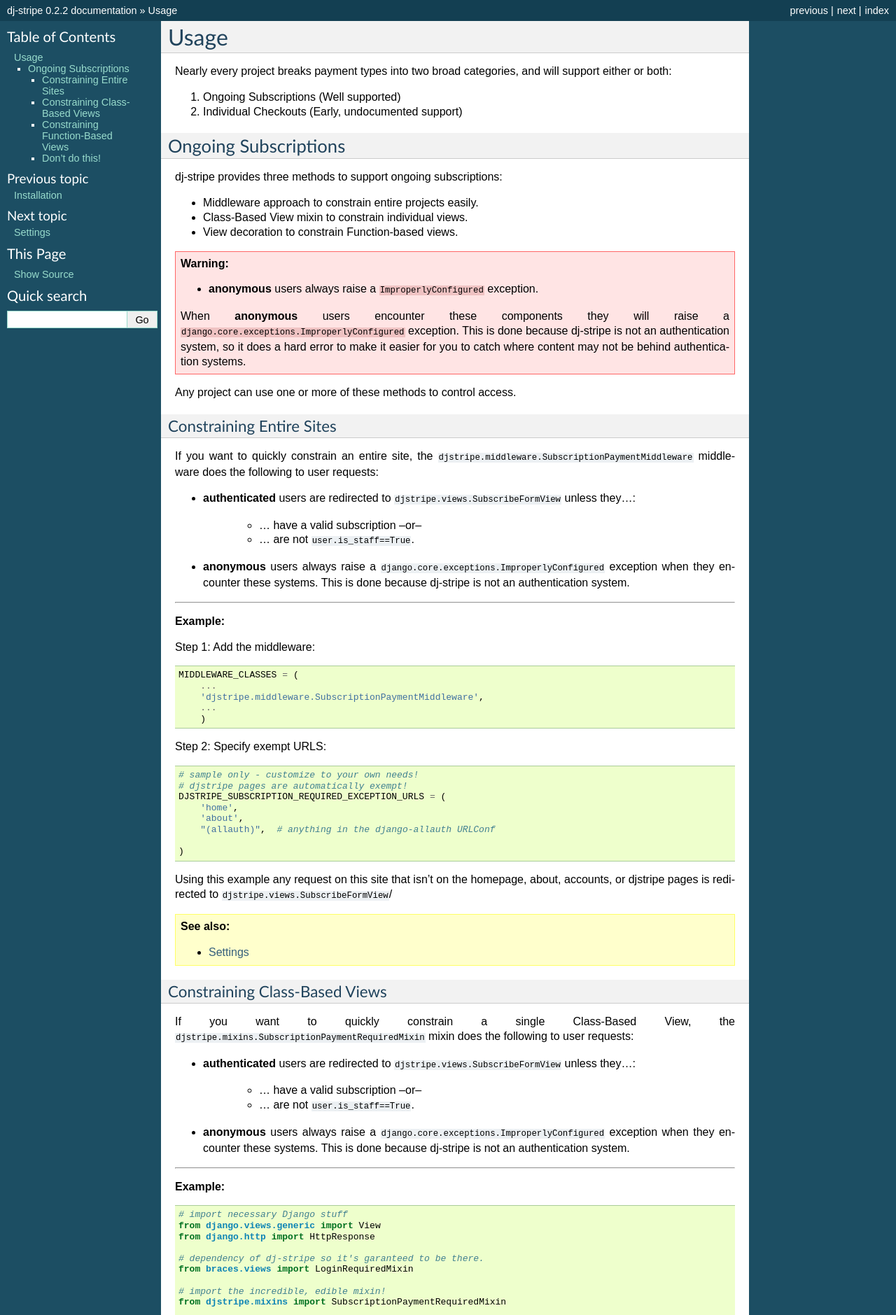
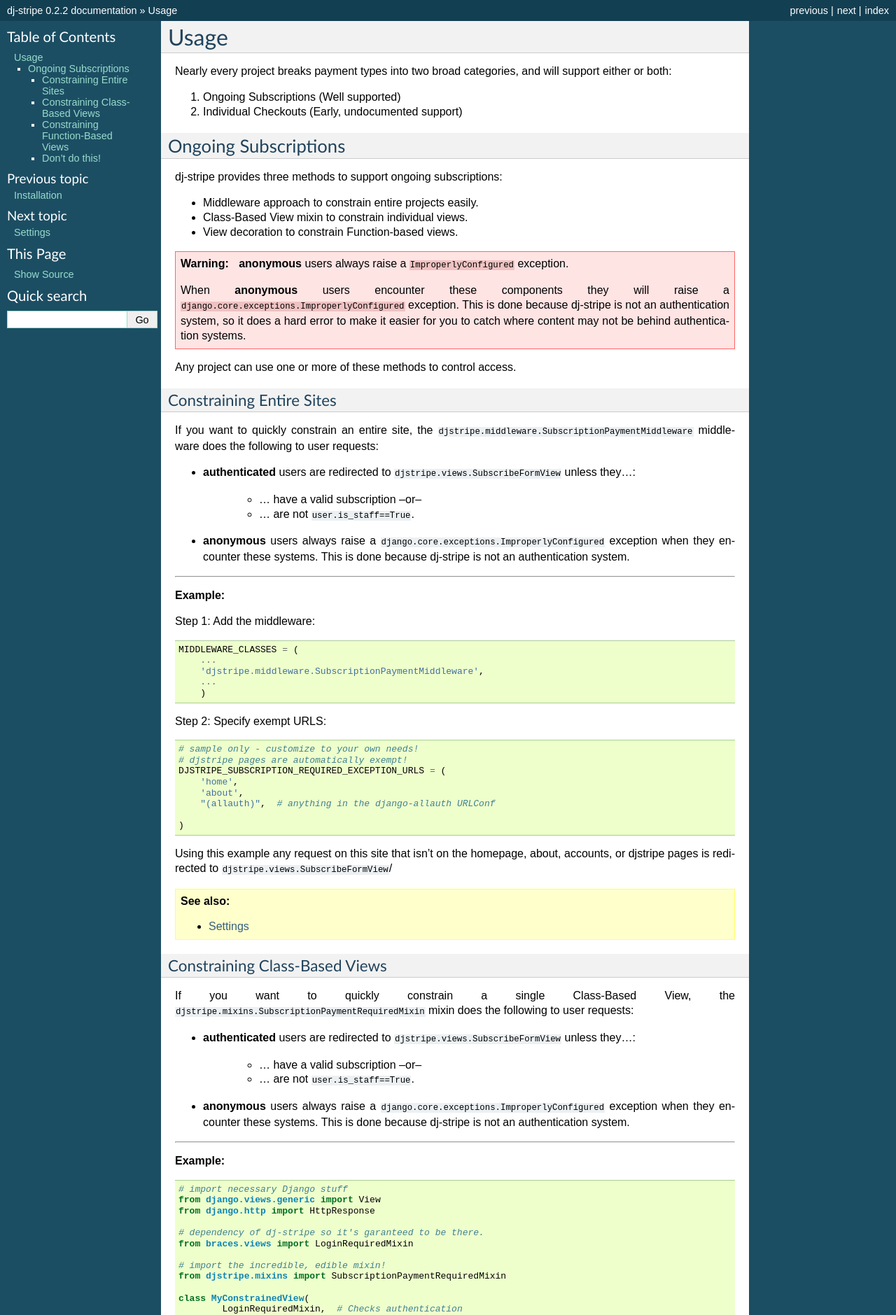
Before and after one commit to dj-stripe/dj-stripe, a Sphinx documentation site: the page built from docs/usage.rst, in a window 1280 px wide. Shown: the top 1879 px of the page at 70% size. Built offline with Sphinx 7.4.7, drawn with Linux system fonts in a browser that asks for light colours.

```diff
--- a/docs/usage.rst
+++ b/docs/usage.rst
@@ -16,7 +16,7 @@
 * Class-Based View mixin to constrain individual views.
 * View decoration to constrain Function-based views.
 
-.. warning:: * **anonymous** users always raise a ``ImproperlyConfigured`` exception.
+.. warning:: **anonymous** users always raise a ``ImproperlyConfigured`` exception.
 
      When **anonymous** users encounter these components they will raise a ``django.core.exceptions.ImproperlyConfigured`` exception. This is done because dj-stripe is not an authentication system, so it does a hard error to make it easier for you to catch where content may not be behind authentication systems.
 
```
